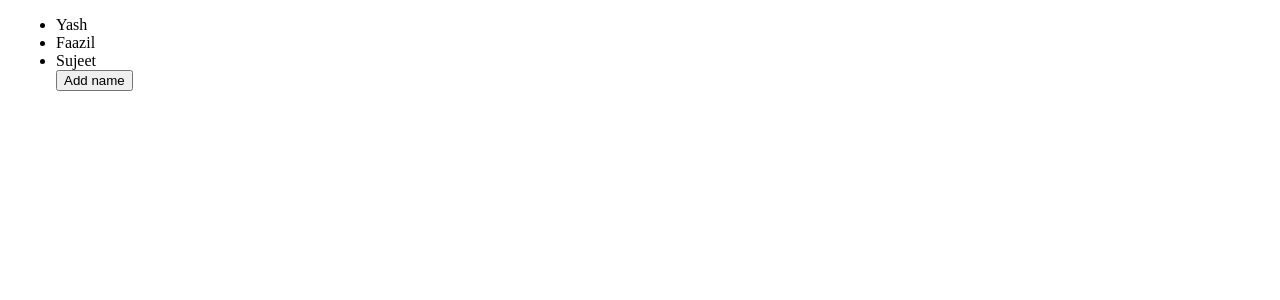
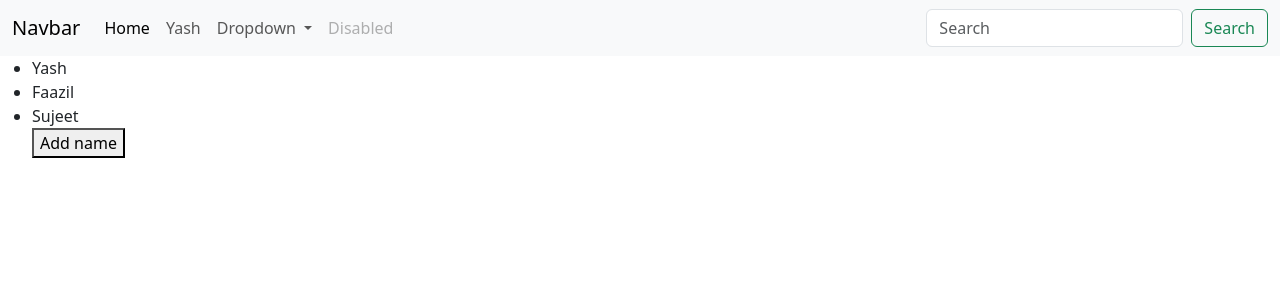
Before and after one commit to ascend-ai/eCommerce-Frontend-UI, an Angular app: page / in a window 1280 px wide. Shown: the top 300 px of the page. Built offline with nearby package versions, Linux system fonts and the light colour scheme.

Commit message:
Added bootstrap

```diff
--- a/angular.json
+++ b/angular.json
@@ -30,6 +30,7 @@
               "src/assets"
             ],
             "styles": [
+              "node_modules/bootstrap/dist/css/bootstrap.min.css",
               "src/styles.scss"
             ],
             "scripts": []
@@ -93,6 +94,7 @@
               "src/assets"
             ],
             "styles": [
+              "node_modules/bootstrap/dist/css/bootstrap.min.css",
               "src/styles.scss"
             ],
             "scripts": []
--- a/package.json
+++ b/package.json
@@ -18,6 +18,7 @@
     "@angular/platform-browser": "^16.0.0",
     "@angular/platform-browser-dynamic": "^16.0.0",
     "@angular/router": "^16.0.0",
+    "bootstrap": "5.3",
     "rxjs": "~7.8.0",
     "tslib": "^2.3.0",
     "zone.js": "~0.13.0"
--- a/src/app/app.component.html
+++ b/src/app/app.component.html
@@ -6,6 +6,7 @@
   <title>Rose website</title>
 </head>
 <body>
+  <app-header></app-header>
   <ul>
     <li *ngFor="let name of names">{{ name }}</li>
     <button (click)="addName()">Add name</button>
--- a/src/app/app.module.ts
+++ b/src/app/app.module.ts
@@ -4,10 +4,12 @@
 import { AppRoutingModule } from './app-routing.module';
 import { AppComponent } from './app.component';
 import { ReactiveFormsModule } from '@angular/forms';
+import { HeaderComponent } from './header/header.component';
 
 @NgModule({
   declarations: [
-    AppComponent
+    AppComponent,
+    HeaderComponent
   ],
   imports: [
     BrowserModule,
--- /dev/null
+++ b/src/app/header/header.component.html
@@ -0,0 +1,36 @@
+<nav class="navbar navbar-expand-lg bg-body-tertiary">
+  <div class="container-fluid">
+    <a class="navbar-brand" href="#">Navbar</a>
+    <button class="navbar-toggler" type="button" data-bs-toggle="collapse" data-bs-target="#navbarSupportedContent" aria-controls="navbarSupportedContent" aria-expanded="false" aria-label="Toggle navigation">
+      <span class="navbar-toggler-icon"></span>
+    </button>
+    <div class="collapse navbar-collapse" id="navbarSupportedContent">
+      <ul class="navbar-nav me-auto mb-2 mb-lg-0">
+        <li class="nav-item">
+          <a class="nav-link active" aria-current="page" href="#">Home</a>
+        </li>
+        <li class="nav-item">
+          <a class="nav-link" href="#">Yash</a>
+        </li>
+        <li class="nav-item dropdown">
+          <a class="nav-link dropdown-toggle" href="#" role="button" data-bs-toggle="dropdown" aria-expanded="false">
+            Dropdown
+          </a>
+          <ul class="dropdown-menu">
+            <li><a class="dropdown-item" href="#">Action</a></li>
+            <li><a class="dropdown-item" href="#">Another action</a></li>
+            <li><hr class="dropdown-divider"></li>
+            <li><a class="dropdown-item" href="#">Something else here</a></li>
+          </ul>
+        </li>
+        <li class="nav-item">
+          <a class="nav-link disabled" aria-disabled="true">Disabled</a>
+        </li>
+      </ul>
+      <form class="d-flex" role="search">
+        <input class="form-control me-2" type="search" placeholder="Search" aria-label="Search">
+        <button class="btn btn-outline-success" type="submit">Search</button>
+      </form>
+    </div>
+  </div>
+</nav>
```
Also changed, not shown: src/app/header/header.component.ts (added, +10 -0 lines), src/app/header/header.component.scss (added), 2 other files (tests, documents, lock files or other folders).
